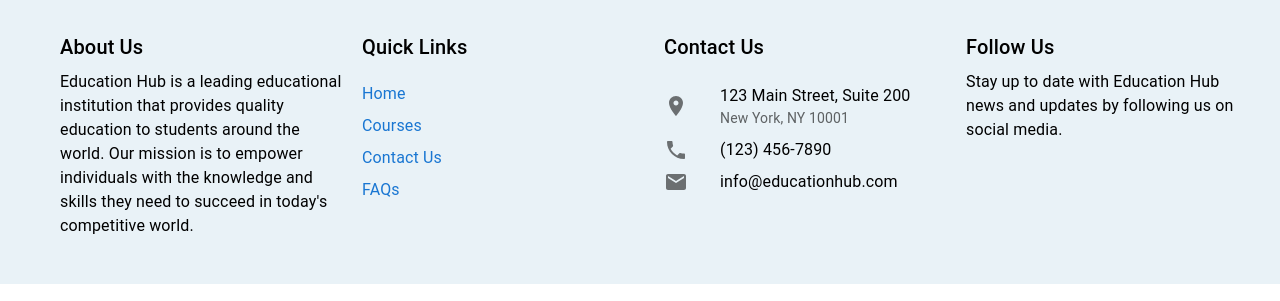
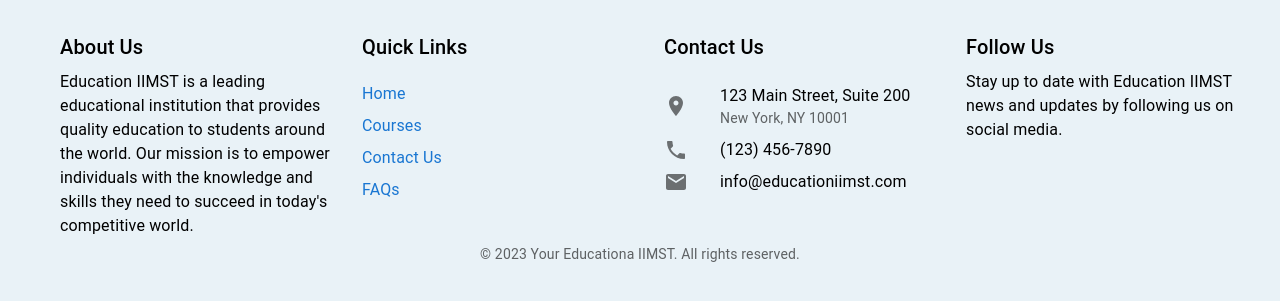
Before and after one commit to ishivamshukla/EdTech, a React (Create React App) app: page / in a window 1280 px wide. Shown: the part 2483-2784 px from the top of the page. Built offline with nearby package versions, Linux system fonts and the light colour scheme.

Commit message:
add copyrights in footer

```diff
--- a/src/components/Footer.tsx
+++ b/src/components/Footer.tsx
@@ -30,7 +30,7 @@ const Footer = () => {
             About Us
           </Typography>
           <Typography variant="body1" component="p" gutterBottom>
-            Education Hub is a leading educational institution that provides
+            Education IIMST is a leading educational institution that provides
             quality education to students around the world. Our mission is to
             empower individuals with the knowledge and skills they need to
             succeed in today's competitive world.
@@ -87,7 +87,7 @@ const Footer = () => {
               <ListItemIcon>
                 <EmailIcon />
               </ListItemIcon>
-              <ListItemText primary="info@educationhub.com" />
+              <ListItemText primary="info@educationiimst.com" />
             </ListItem>
           </List>
         </Grid>
@@ -96,7 +96,7 @@ const Footer = () => {
             Follow Us
           </Typography>
           <Typography variant="body1" component="p" gutterBottom>
-            Stay up to date with Education Hub news and updates by following us
+            Stay up to date with Education IIMST news and updates by following us
             on social media.
           </Typography>
           <List sx={{ display: "flex" }}>
@@ -118,6 +118,9 @@ const Footer = () => {
             </Grid>
             </Grid>
             {/* </CustomFooter> */}
+            <Typography variant="body2" color="textSecondary" align="center">
+          © {new Date().getFullYear()} Your Educationa IIMST. All rights reserved.
+        </Typography>
             </Container>
             </div>
   )};
```
